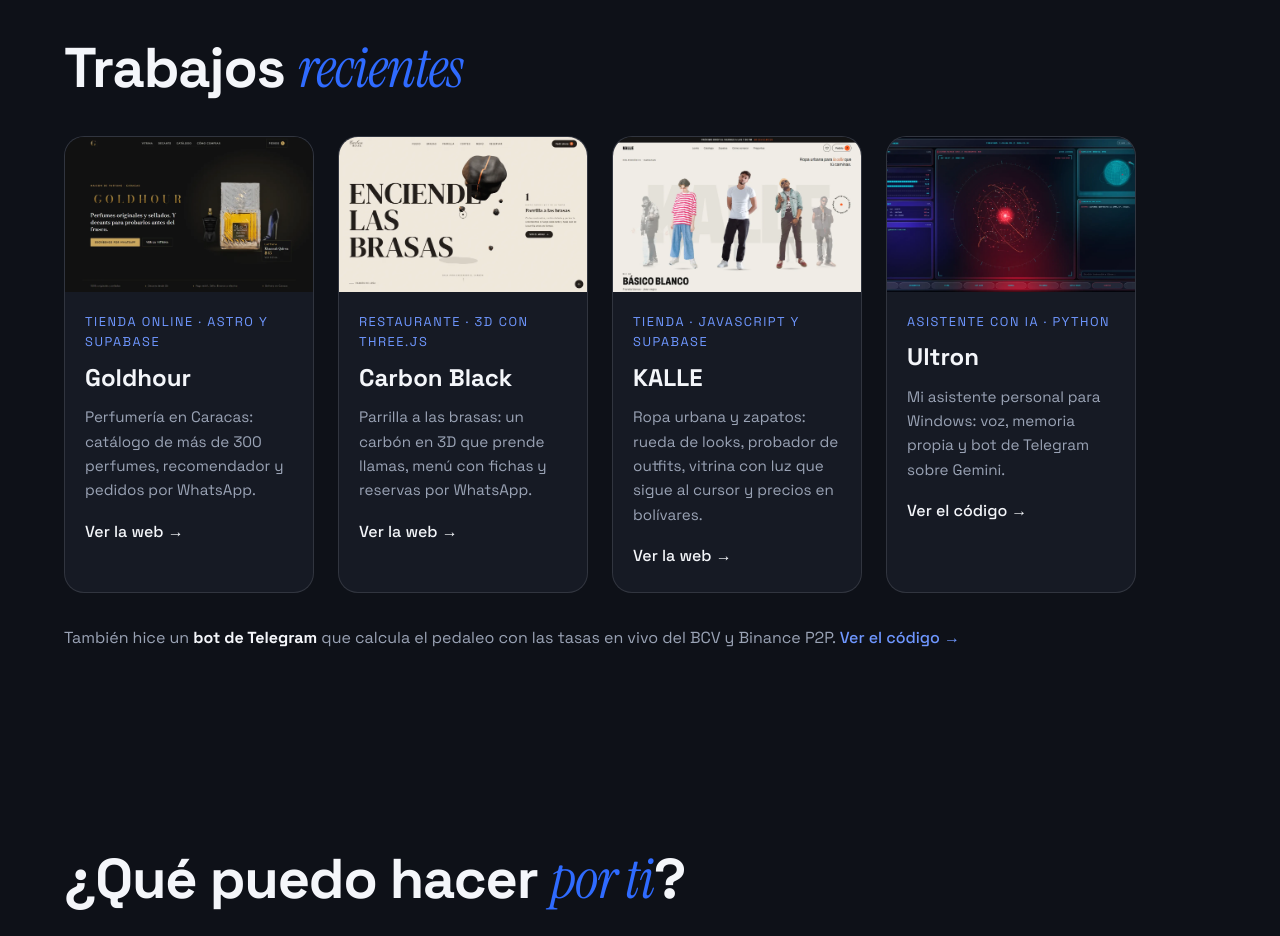
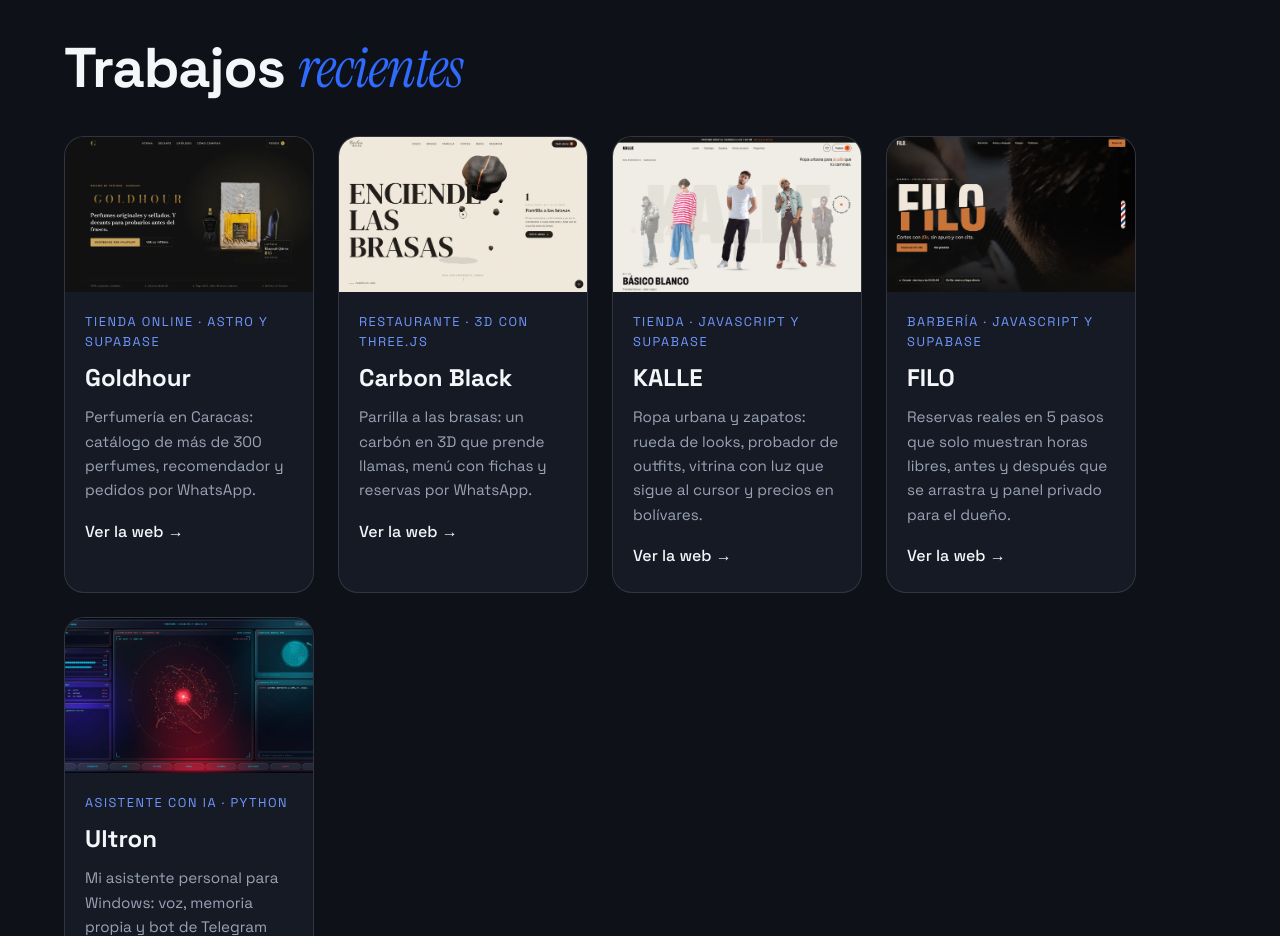
Before and after one commit to josiaspalmares-hub/portafolio, a plain HTML site: page index.html in a window 1280 px wide. Shown: the part 860-1796 px from the top of the page. Drawn offline with Linux system fonts and the light colour scheme.

Commit message:
Agregar FILO a los trabajos
Co-Authored-By: Claude Opus 5.5 <noreply@anthropic.com>

```diff
--- a/index.html
+++ b/index.html
@@ -82,6 +82,14 @@
 <h3 class="tarjeta__nombre">KALLE</h3>
 <p class="tarjeta__texto">Ropa urbana y zapatos: rueda de looks, probador de outfits, vitrina con luz que sigue al cursor y precios en bolívares.</p>
 <a class="tarjeta__enlace" href="https://kalle-tienda.vercel.app" target="_blank" rel="noopener">Ver la web →</a>
+</article>
+
+<article class="tarjeta">
+<img class="tarjeta__foto" src="img/trabajos/filo.webp" alt="Página de inicio de FILO" loading="lazy">
+<p class="tarjeta__tipo">Barbería · JavaScript y Supabase</p>
+<h3 class="tarjeta__nombre">FILO</h3>
+<p class="tarjeta__texto">Reservas reales en 5 pasos que solo muestran horas libres, antes y después que se arrastra y panel privado para el dueño.</p>
+<a class="tarjeta__enlace" href="https://filo-barberia-caracas.vercel.app" target="_blank" rel="noopener">Ver la web →</a>
 </article>
 
 <article class="tarjeta">
```
Also changed, not shown: img/trabajos/filo.webp (added).
